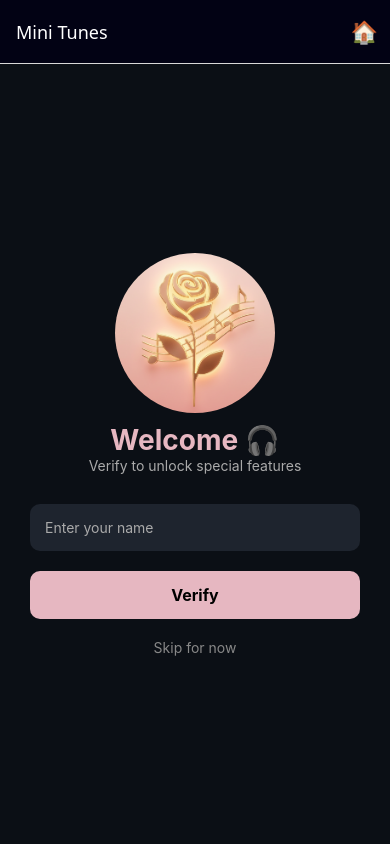
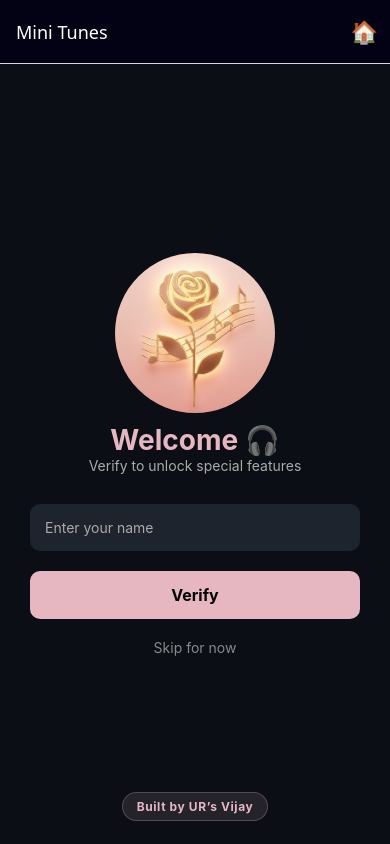
Before and after one commit to vijay70139/musicworld_fe, a React Native app: screen /VerifyUser in a window 390 px wide. Built offline with nearby package versions, Linux system fonts and the light colour scheme; no server answers.

Commit message:
added build by vijay

```diff
--- a/src/context/RoomContext.js
+++ b/src/context/RoomContext.js
@@ -111,12 +111,16 @@ export const RoomProvider = ({ children }) => {
       setRoomName(room.name);
       setUserName(user);
 
-      Alert.alert(`Lounge "${room.name}" created successfully! 🎉`, [
-        {
-          text: 'OK',
-          onPress: () => onSuccessNavigate(), // Navigate only after alert click
-        },
-      ]);
+      Alert.alert(
+        'Lounge Created 🎉',
+        `Lounge "${room.name}" created successfully!`,
+        [
+          {
+            text: 'OK',
+            onPress: () => onSuccessNavigate(), // Navigate only after alert click
+          },
+        ],
+      );
     } catch (error) {
       Alert.alert('Error', 'Failed to create lounge. Please try again.');
     }
--- a/src/screens/CreatedRoomListScreen.js
+++ b/src/screens/CreatedRoomListScreen.js
@@ -87,6 +87,7 @@ export default function CreatedRoomListScreen({ navigation }) {
         starCount={2}
       />
       <Text style={styles.title}>Live Now</Text>
+      <View style={{ marginBottom: 80, flex: 1 }}>
         {loading ? (
           <View style={styles.loaderContainer}>
             <ActivityIndicator size="large" color="#E6B7C6" />
@@ -126,6 +127,7 @@ export default function CreatedRoomListScreen({ navigation }) {
             />
           )
         )}
+      </View>
       <TouchableOpacity
         style={styles.newRoomBtn}
         onPress={() => navigation.navigate('CreateRoom')}
--- a/src/screens/HomeScreen.js
+++ b/src/screens/HomeScreen.js
@@ -126,7 +126,7 @@ const styles = StyleSheet.create({
     position: 'absolute',
     top: '45%',
     right: 25,
-    fontSize: 20,
+    fontSize: 22,
     color: '#C997A3',
     // opacity: 0.6,
   },
--- a/src/screens/VerifyUserScreen.js
+++ b/src/screens/VerifyUserScreen.js
@@ -38,7 +38,6 @@ export default function VerifyUserScreen({ navigation }) {
           try {
             if (!name.trim()) return;
             const isVerified = await verifyUser(name.trim());
-            console.log('isVerified: ', isVerified);
             if (isVerified) {
               navigation.replace('Home');
             }
@@ -49,11 +48,9 @@ export default function VerifyUserScreen({ navigation }) {
           }
         }}
       >
-        {isLoading ? (
-          <Text style={styles.btnText}>Verifying...</Text>
-        ) : (
-          <Text style={styles.btnText}>Verify</Text>
-        )}
+        <Text style={styles.btnText}>
+          {isLoading ? 'Verifying...' : 'Verify'}
+        </Text>
       </TouchableOpacity>
 
       <TouchableOpacity
@@ -64,6 +61,11 @@ export default function VerifyUserScreen({ navigation }) {
       >
         <Text style={styles.skipText}>Skip for now</Text>
       </TouchableOpacity>
+
+      {/* ✅ Footer */}
+      <View style={styles.footerContainer}>
+        <Text style={styles.footerText}>Built by UR’s Vijay</Text>
+      </View>
     </View>
   );
 }
@@ -116,4 +118,23 @@ const styles = StyleSheet.create({
     borderRadius: 100,
     marginBottom: 10,
   },
+  footerContainer: {
+    position: 'absolute',
+    bottom: 18,
+    alignSelf: 'center',
+    paddingHorizontal: 14,
+    paddingVertical: 6,
+    borderRadius: 20,
+    backgroundColor: 'rgba(230, 183, 193, 0.12)',
+    borderWidth: 1,
+    borderColor: 'rgba(230, 183, 193, 0.25)',
+    marginBottom: 5,
+  },
+
+  footerText: {
+    color: '#E6B7C1',
+    fontSize: 12,
+    fontWeight: '700',
+    letterSpacing: 0.6,
+  },
 });
```
Lines whose indentation alone changed are shown as unchanged.
